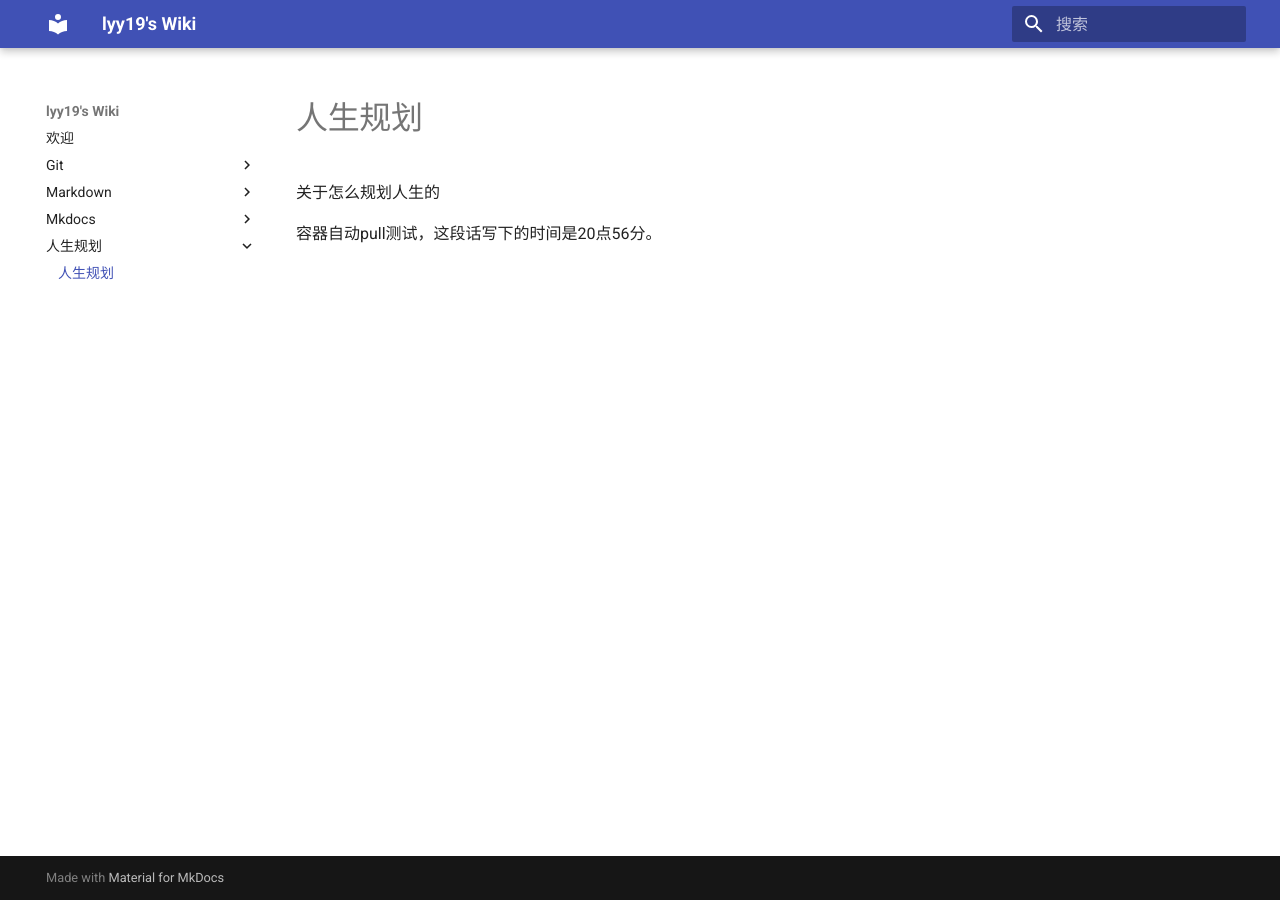
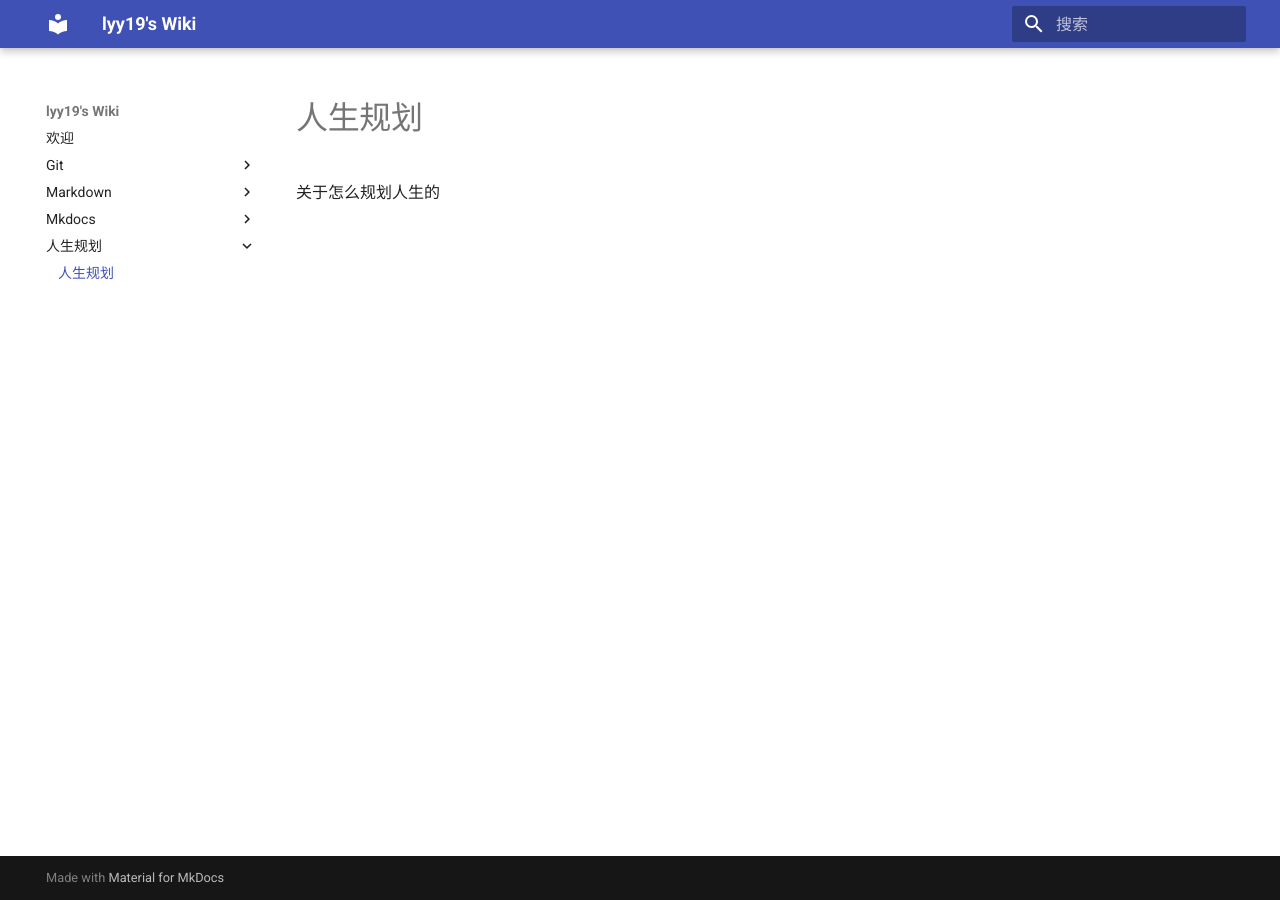
Before and after one commit to lyy1119/lyy1119.github.io, an MkDocs documentation site: the page built from docs/人生规划/1.md, in a window 1280 px wide. Built offline with MkDocs 1.6.1 and Material for MkDocs 9.7.7, drawn with Linux system fonts in a browser that asks for light colours.

Commit message:
修改一些经验

```diff
--- a/docs/人生规划/1.md
+++ b/docs/人生规划/1.md
@@ -1,5 +1,3 @@
 # 人生规划
 
 关于怎么规划人生的
-
-容器自动pull测试，这段话写下的时间是20点56分。
```
Also changed, not shown: docs/mkdocs/mkdocs的使用和部署.md (+2 -0 lines).
